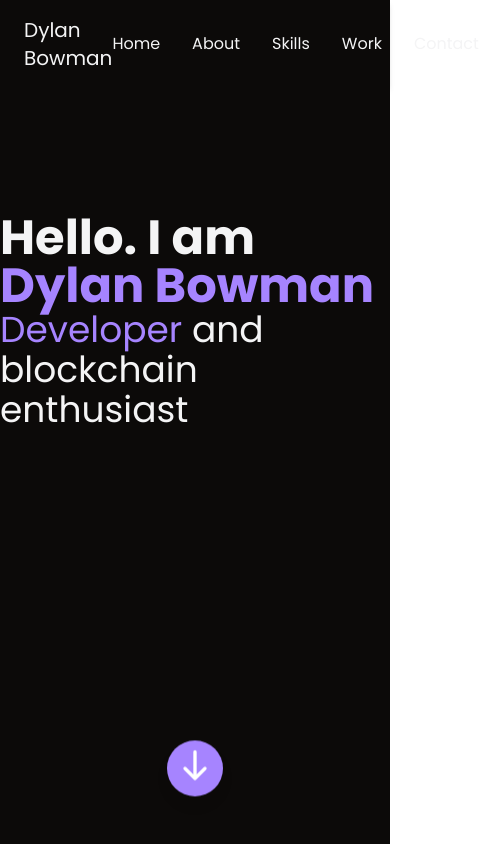
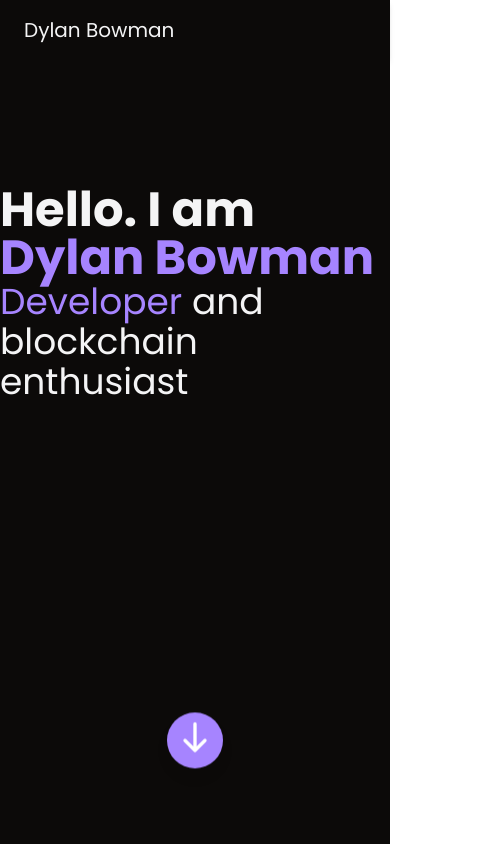
Before and after one commit to DylanBowmandsk/personal-web, a Next.js app: page / in a window 390 px wide. Shown: the top 844 px of the page, 479 px wide, since content can reach past the window. Built offline with nearby package versions, Linux system fonts and the light colour scheme; no server answers.

Commit message:
changed header behaviour

```diff
--- a/src/app/navbar.tsx
+++ b/src/app/navbar.tsx
@@ -6,7 +6,7 @@ const Navbar = () => {
     <nav className="bg-stone-950 text-zinc-100 px-6 py-4 shadow-md">
       <div className="container mx-auto flex items-center justify-between">
         <div className="text-xl font-bold poppins-regular">{"Dylan Bowman"}</div>
-        <ul className="flex gap-8 text-md font-medium poppins-regular">
+        <ul className="flex gap-8 text-md font-medium poppins-regular hidden md:flex">
           <li>
             <Link href="#home" className="hover:text-violet-400 transition-colors duration-200">
               {"Home"}
```
